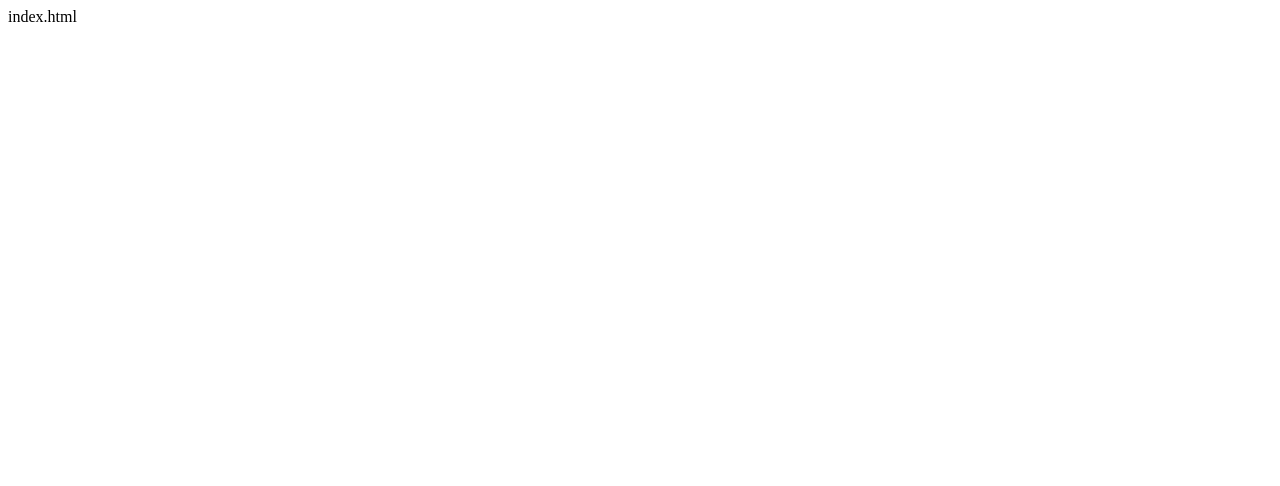
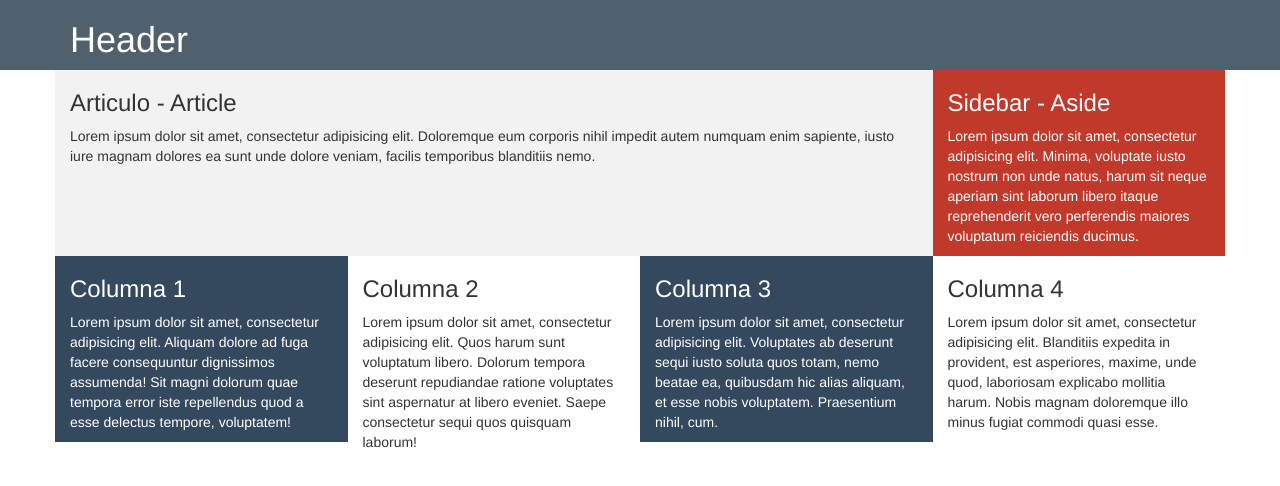
Before and after one commit to rositadiazgalaz/componentes-bootstrap-fm, a plain HTML site: page index.html in a window 1280 px wide. Drawn offline with nearby package versions, Linux system fonts and the light colour scheme.

Commit message:
trabajando filas y columnas en bootstrap

```diff
--- a/assets/css/style.css
+++ b/assets/css/style.css
@@ -1 +1,22 @@
-style.css
+header{
+	background:#51606D;
+	color: #fff;
+}
+
+.main{
+	background:#f2f2f2;
+}
+
+.color1{
+	background:#34495e;
+	color: #fff;
+}
+
+aside{
+	background:#c0392b;
+	color: #fff;
+}
+
+footer{
+
+}
--- a/index.html
+++ b/index.html
@@ -1 +1,77 @@
-index.html
+<!DOCTYPE html>
+<html lang="en">
+<head>
+	<meta charset="UTF-8">
+	<title>Bootstrap FM Componentes</title>
+	<!-- meta viewport muy importante para que funcione el responsive -->
+	<meta name="viewport" content="width=device-width, user-scalable=no, initial-scale=1.0, maximum-scale=1.0, minimum-scale=1.0">
+	<!-- Latest compiled and minified CSS -->
+<link rel="stylesheet" href="https://maxcdn.bootstrapcdn.com/bootstrap/3.3.7/css/bootstrap.min.css" integrity="sha384-BVYiiSIFeK1dGmJRAkycuHAHRg32OmUcww7on3RYdg4Va+PmSTsz/K68vbdEjh4u" crossorigin="anonymous">
+
+<!-- Optional theme -->
+<link rel="stylesheet" href="https://maxcdn.bootstrapcdn.com/bootstrap/3.3.7/css/bootstrap-theme.min.css" integrity="sha384-rHyoN1iRsVXV4nD0JutlnGaslCJuC7uwjduW9SVrLvRYooPp2bWYgmgJQIXwl/Sp" crossorigin="anonymous">
+
+<!-- estilos propios -->
+<link rel="stylesheet" href="assets/css/style.css">
+</head>
+<body>
+
+	<header>
+		<div class="container">
+			<h1>Header</h1>
+		</div>
+	</header>
+	<div class="container">
+		<section class="main row">
+			<article class=" col-xs-12 col-sm-8 col-md-9 col-lg-9">
+				<h3>Articulo - Article</h3>
+				<p>
+					Lorem ipsum dolor sit amet, consectetur adipisicing elit. Doloremque eum corporis nihil impedit autem numquam enim sapiente, iusto iure magnam dolores ea sunt unde dolore veniam, facilis temporibus blanditiis nemo.
+				</p>
+			</article>
+
+			<aside class=" col-xs-12 col-sm-4 col-md-3 col-lg-3">
+				<h3>Sidebar - Aside</h3>
+				<p>
+					Lorem ipsum dolor sit amet, consectetur adipisicing elit. Minima, voluptate iusto nostrum non unde natus, harum sit neque aperiam sint laborum libero itaque reprehenderit vero perferendis maiores voluptatum reiciendis ducimus.
+				</p>
+			</aside>
+		</section>
+		<div class="row">
+			<div class=" color1 col-xs-12 col-sm-6  col-md-3">
+				<h3>Columna 1</h3>
+				<p>
+					Lorem ipsum dolor sit amet, consectetur adipisicing elit. Aliquam dolore ad fuga facere consequuntur dignissimos assumenda! Sit magni dolorum quae tempora error iste repellendus quod a esse delectus tempore, voluptatem!
+				</p>
+			</div>
+			<div class=" col-xs-12 col-sm-6 col-md-3">
+				<h3>Columna 2</h3>
+				<p>
+					Lorem ipsum dolor sit amet, consectetur adipisicing elit. Quos harum sunt voluptatum libero. Dolorum tempora deserunt repudiandae ratione voluptates sint aspernatur at libero eveniet. Saepe consectetur sequi quos quisquam laborum!
+				</p>
+			</div>
+			<div class=" color1 col-xs-12 col-sm-6 col-md-3">
+				<h3>Columna 3</h3>
+				<p>
+					Lorem ipsum dolor sit amet, consectetur adipisicing elit. Voluptates ab deserunt sequi iusto soluta quos totam, nemo beatae ea, quibusdam hic alias aliquam, et esse nobis voluptatem. Praesentium nihil, cum.
+				</p>
+			</div>
+			<div class=" col-xs-12 col-sm-6 col-md-3">
+				<h3>Columna 4</h3>
+				<p>
+					Lorem ipsum dolor sit amet, consectetur adipisicing elit. Blanditiis expedita in provident, est asperiores, maxime, unde quod, laboriosam explicabo mollitia harum. Nobis magnam doloremque illo minus fugiat commodi quasi esse.
+				</p>
+			</div>
+		</div>
+	</div>
+
+
+
+
+
+ <!-- jQuery (necessary for Bootstrap's JavaScript plugins) -->
+    <script src="https://ajax.googleapis.com/ajax/libs/jquery/1.12.4/jquery.min.js"></script>
+<!-- Latest compiled and minified JavaScript -->
+<script src="https://maxcdn.bootstrapcdn.com/bootstrap/3.3.7/js/bootstrap.min.js" integrity="sha384-Tc5IQib027qvyjSMfHjOMaLkfuWVxZxUPnCJA7l2mCWNIpG9mGCD8wGNIcPD7Txa" crossorigin="anonymous"></script>
+</body>
+</html>
```
